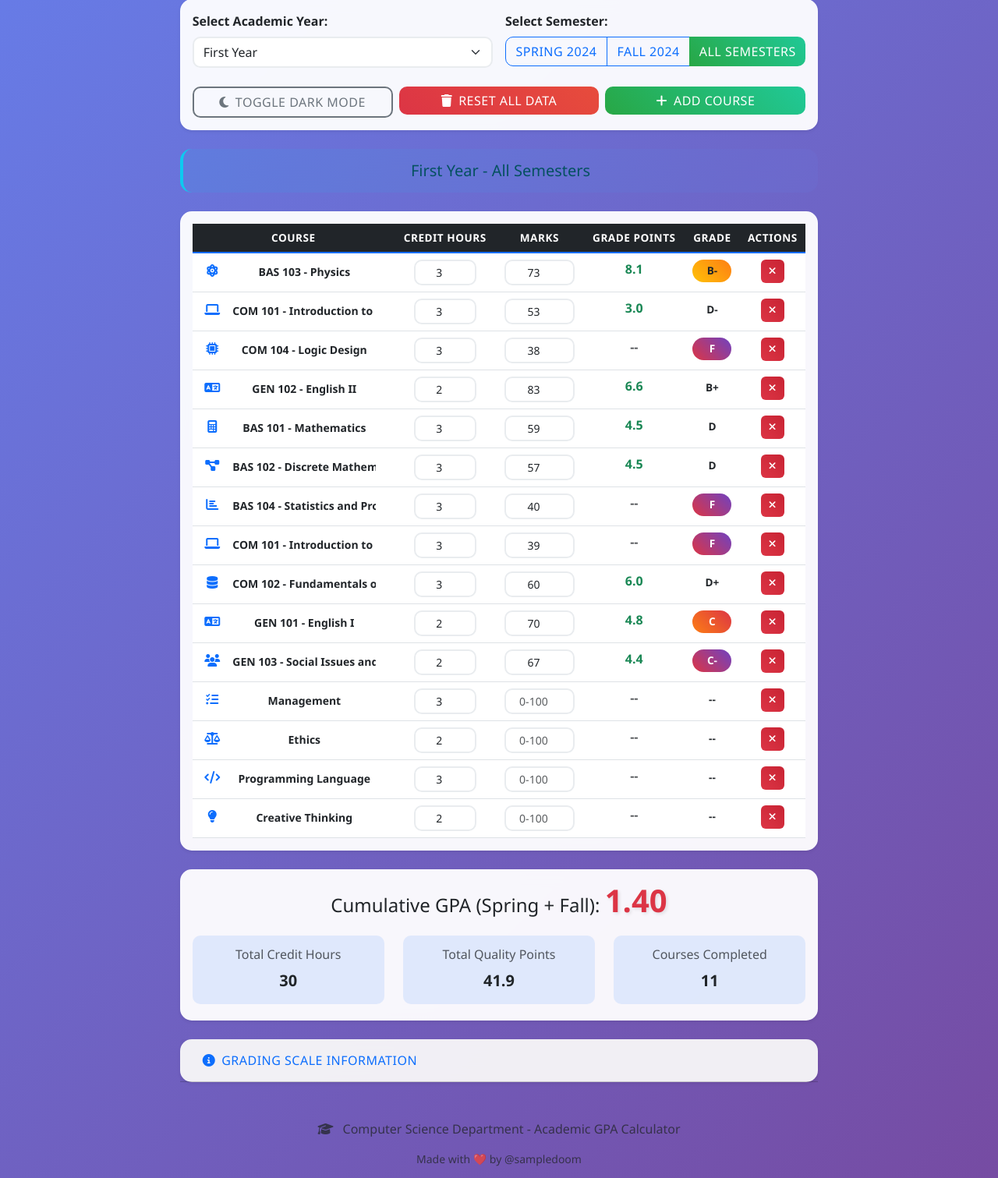
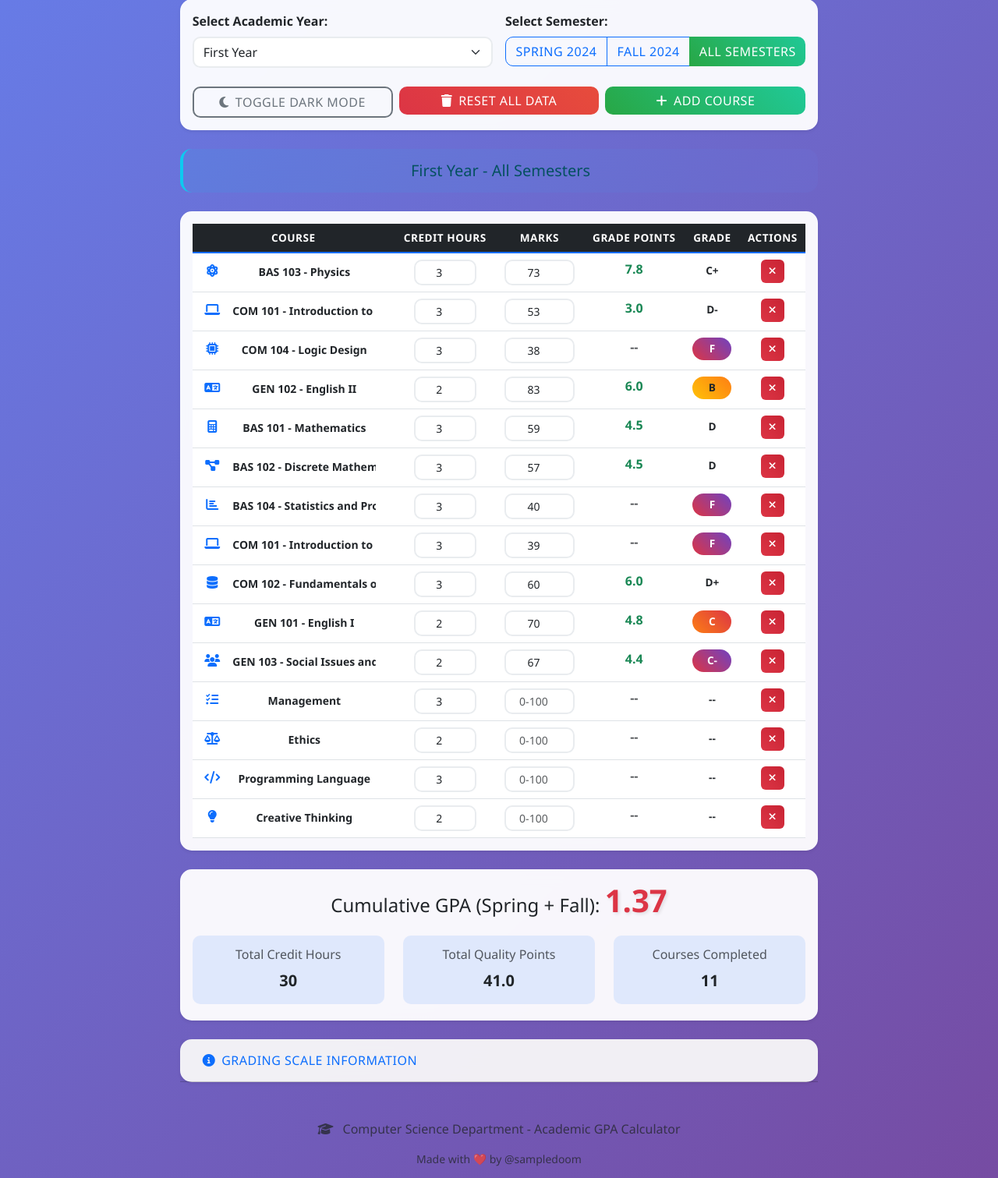
Before and after one commit to Samplezz/cgpa-calculator, a Flask app: page / in a window 1280 px wide. Shown: the part 165-1676 px from the top of the page at 78% size. Run offline with Flask 3, Linux system fonts and the light colour scheme.

Commit message:
Adjust grading scale to align with university standards for performance
Updates grade scale in calculator.js and index.html to reflect accurate grading system.

Replit-Commit-Author: Agent
Replit-Commit-Session-Id: 8d950416-cc57-4a1c-91f3-cf5adbb09e39
Replit-Commit-Screenshot-Url: https://storage.googleapis.com/screenshot-production-us-central1/c89c5147-50e6-4fff-8cc9-0b108d6583dc/02240bc8-fe9d-499a-af3a-14ec7e12114a.jpg

```diff
--- a/static/js/calculator.js
+++ b/static/js/calculator.js
@@ -9,19 +9,19 @@ class GPACalculator {
 
         // Grade scale mapping based on your university's exact transcript system
         this.gradeScale = {
-            'A+': { points: 4.0, minMarks: 95 },
-            'A': { points: 4.0, minMarks: 90 },
-            'A-': { points: 3.7, minMarks: 85 },
-            'B+': { points: 3.3, minMarks: 80 },
-            'B': { points: 3.0, minMarks: 75 },   // B for 83 marks = 3.0 × 2 credits = 6.00 total points (GEN 102-English II)
-            'B-': { points: 2.7, minMarks: 71 },
-            'C+': { points: 2.6, minMarks: 71 },  // C+ for 73 marks = 2.6 × 3 credits = 7.80 total points (BAS 103-Physics)
+            'A+': { points: 4.0, minMarks: 96 },
+            'A': { points: 4.0, minMarks: 92 },
+            'A-': { points: 3.7, minMarks: 88 },
+            'B+': { points: 3.3, minMarks: 84 },
+            'B': { points: 3.0, minMarks: 80 },   // B for 83 marks = 3.0 × 2 credits = 6.00 total points (GEN 102-English II)
+            'B-': { points: 2.7, minMarks: 76 },
+            'C+': { points: 2.6, minMarks: 72 },  // C+ for 73 marks = 2.6 × 3 credits = 7.80 total points (BAS 103-Physics)
             'C': { points: 2.4, minMarks: 68 },   // C for 70 marks = 2.4 × 2 credits = 4.80 total points (GEN 101-English I)
-            'C-': { points: 2.2, minMarks: 65 },  // C- for 67 marks = 2.2 × 2 credits = 4.40 total points (GEN 103-Social Issues)
+            'C-': { points: 2.2, minMarks: 64 },  // C- for 67 marks = 2.2 × 2 credits = 4.40 total points (GEN 103-Social Issues)
             'D+': { points: 2.0, minMarks: 60 },  // D+ for 60 marks = 2.0 × 3 credits = 6.00 total points (COM 102-Information Systems)
-            'D': { points: 1.5, minMarks: 55 },   // D for 57-59 marks = 1.5 × 3 credits = 4.50 total points (BAS 101&102)
-            'D-': { points: 1.0, minMarks: 50 },  // D- for 53 marks = 1.0 × 3 credits = 3.00 total points (COM 101-Computers)
-            'F': { points: 0.0, minMarks: 0 }     // F for marks below 50
+            'D': { points: 1.5, minMarks: 56 },   // D for 57-59 marks = 1.5 × 3 credits = 4.50 total points (BAS 101&102)
+            'D-': { points: 1.0, minMarks: 52 },  // D- for 53 marks = 1.0 × 3 credits = 3.00 total points (COM 101-Computers)
+            'F': { points: 0.0, minMarks: 0 }     // F for marks below 52
         };
 
         // Course icons for different subjects
--- a/templates/index.html
+++ b/templates/index.html
@@ -149,12 +149,12 @@
                                             </tr>
                                         </thead>
                                         <tbody>
-                                            <tr><td>A+</td><td>4.0</td><td>90-100</td></tr>
-                                            <tr><td>A</td><td>4.0</td><td>85-89</td></tr>
-                                            <tr><td>A-</td><td>3.7</td><td>80-84</td></tr>
-                                            <tr><td>B+</td><td>3.3</td><td>75-79</td></tr>
-                                            <tr><td>B</td><td>3.0</td><td>70-74</td></tr>
-                                            <tr><td>B-</td><td>2.7</td><td>67-69</td></tr>
+                                            <tr><td>A+</td><td>4.0</td><td>96-100</td></tr>
+                                            <tr><td>A</td><td>4.0</td><td>92-95</td></tr>
+                                            <tr><td>A-</td><td>3.7</td><td>88-91</td></tr>
+                                            <tr><td>B+</td><td>3.3</td><td>84-87</td></tr>
+                                            <tr><td>B</td><td>3.0</td><td>80-83</td></tr>
+                                            <tr><td>B-</td><td>2.7</td><td>76-79</td></tr>
                                         </tbody>
                                     </table>
                                 </div>
@@ -168,13 +168,13 @@
                                             </tr>
                                         </thead>
                                         <tbody>
-                                            <tr><td>C+</td><td>2.3</td><td>60-66</td></tr>
-                                            <tr><td>C</td><td>2.0</td><td>55-59</td></tr>
-                                            <tr><td>C-</td><td>1.7</td><td>50-54</td></tr>
-                                            <tr><td>D+</td><td>1.3</td><td>45-49</td></tr>
-                                            <tr><td>D</td><td>1.0</td><td>40-44</td></tr>
-                                            <tr><td>D-</td><td>0.7</td><td>35-39</td></tr>
-                                            <tr><td>F</td><td>0.0</td><td>0-34</td></tr>
+                                            <tr><td>C+</td><td>2.6</td><td>72-75</td></tr>
+                                            <tr><td>C</td><td>2.4</td><td>68-71</td></tr>
+                                            <tr><td>C-</td><td>2.2</td><td>64-67</td></tr>
+                                            <tr><td>D+</td><td>2.0</td><td>60-63</td></tr>
+                                            <tr><td>D</td><td>1.5</td><td>56-59</td></tr>
+                                            <tr><td>D-</td><td>1.0</td><td>52-55</td></tr>
+                                            <tr><td>F</td><td>0.0</td><td>0-51</td></tr>
                                         </tbody>
                                     </table>
                                 </div>
```
